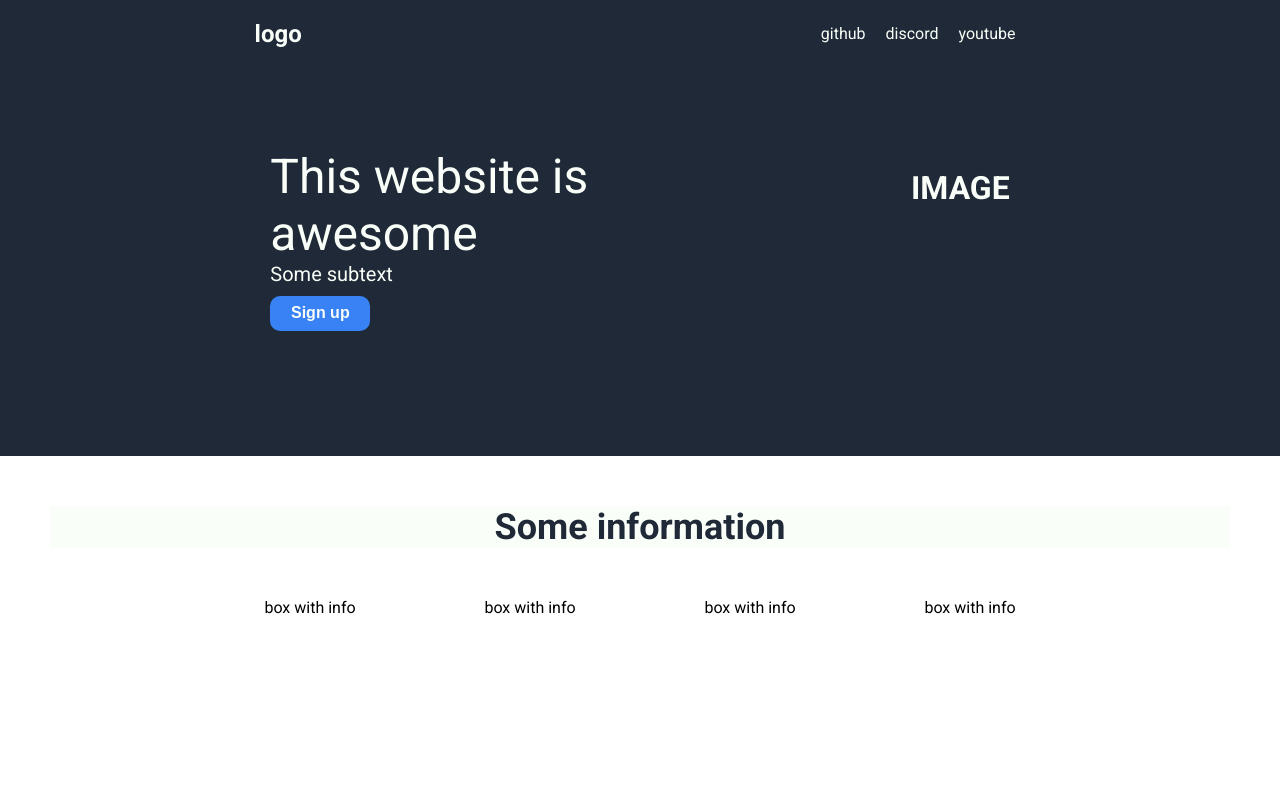
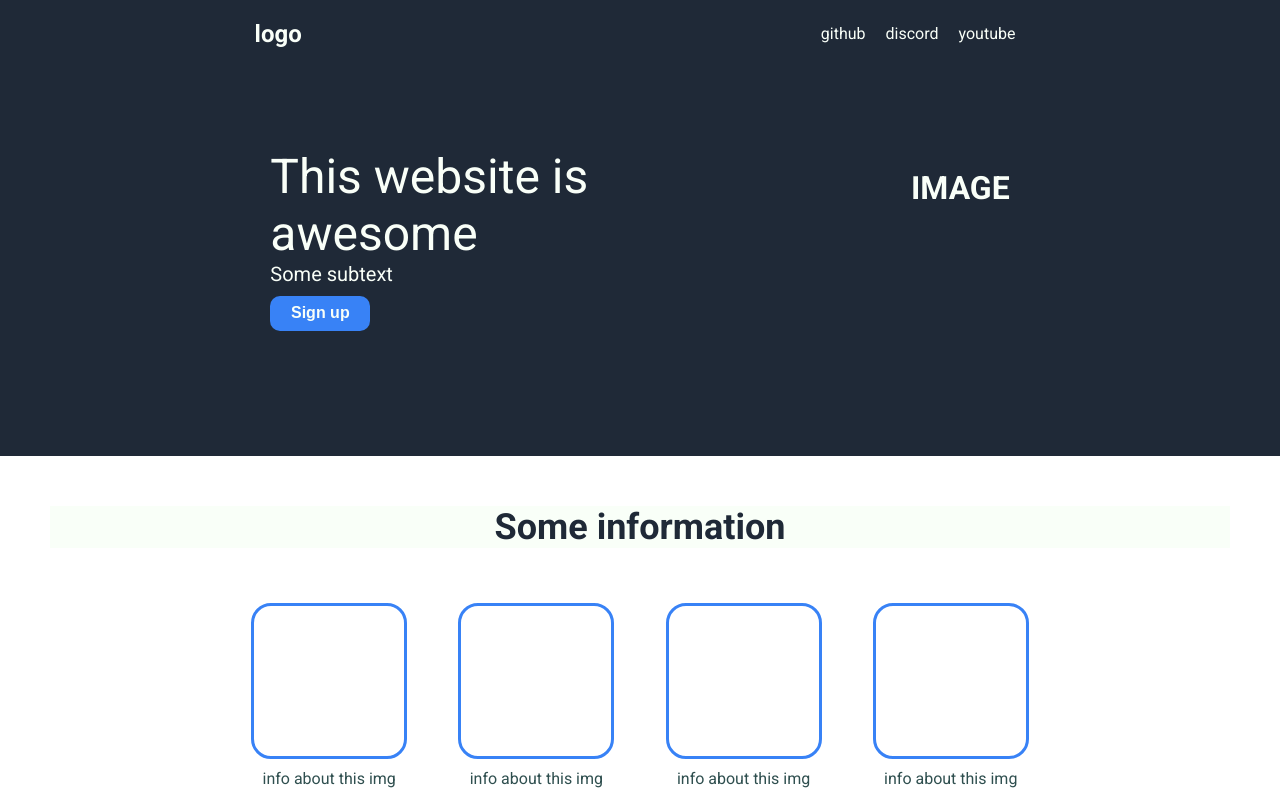
Before and after one commit to Patrick-star-dev/landing-page, a plain HTML site: page index.html in a window 1280 px wide. Drawn offline with Linux system fonts and the light colour scheme.

Commit message:
boxes are now their own div, this is done for easier styling

```diff
--- a/index.html
+++ b/index.html
@@ -30,10 +30,22 @@
     </div>
     <div class="info-title">Some information</div>
     <div class="info-boxes">
-        <div class="box">box with info</div>
-        <div class="box">box with info</div>
-        <div class="box">box with info</div>
-        <div class="box">box with info</div>
+        <div class="box">
+            <div class="box-img"></div>
+            <div class="img-info">info about this img</div>
+        </div>
+        <div class="box">
+            <div class="box-img"></div>
+            <div class="img-info">info about this img</div>
+        </div>
+        <div class="box">
+            <div class="box-img"></div>
+            <div class="img-info">info about this img</div>
+        </div>
+        <div class="box">
+            <div class="box-img"></div>
+            <div class="img-info">info about this img</div>
+        </div>
     </div>
 </body>
 </html>
--- a/style.css
+++ b/style.css
@@ -98,10 +98,28 @@ body {
     display: flex;
     margin-left: 200px;
     margin-right: 200px;
-    justify-content: space-around;
+    justify-content: space-evenly;
 }
 
 .box {
     display: flex;
+    flex-direction: column;
+}
 
+.box-img {
+    /* background-color: #F9FFF8; */
+    justify-content: center;
+    border-style: solid;
+    border-color: #3882F6;
+    border-radius: 20px;
+    height: 150px;
+    width: 150px;
+    margin-top: 5px;
+    margin-bottom: 10px;
+    /* margin: 25px; */
 }
+
+.img-info {
+    text-align: center;
+    color: darkslategray;
+}
```
